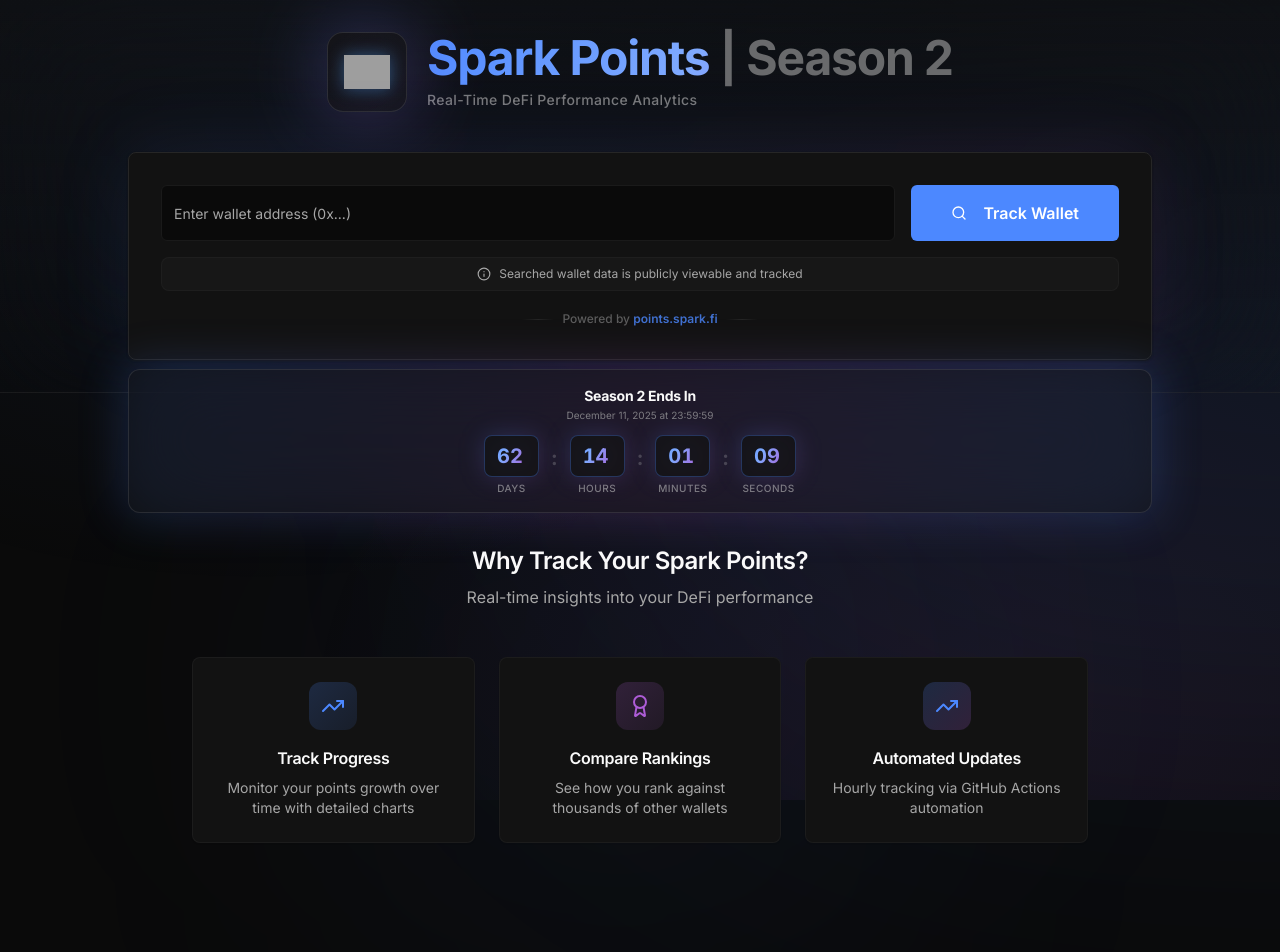
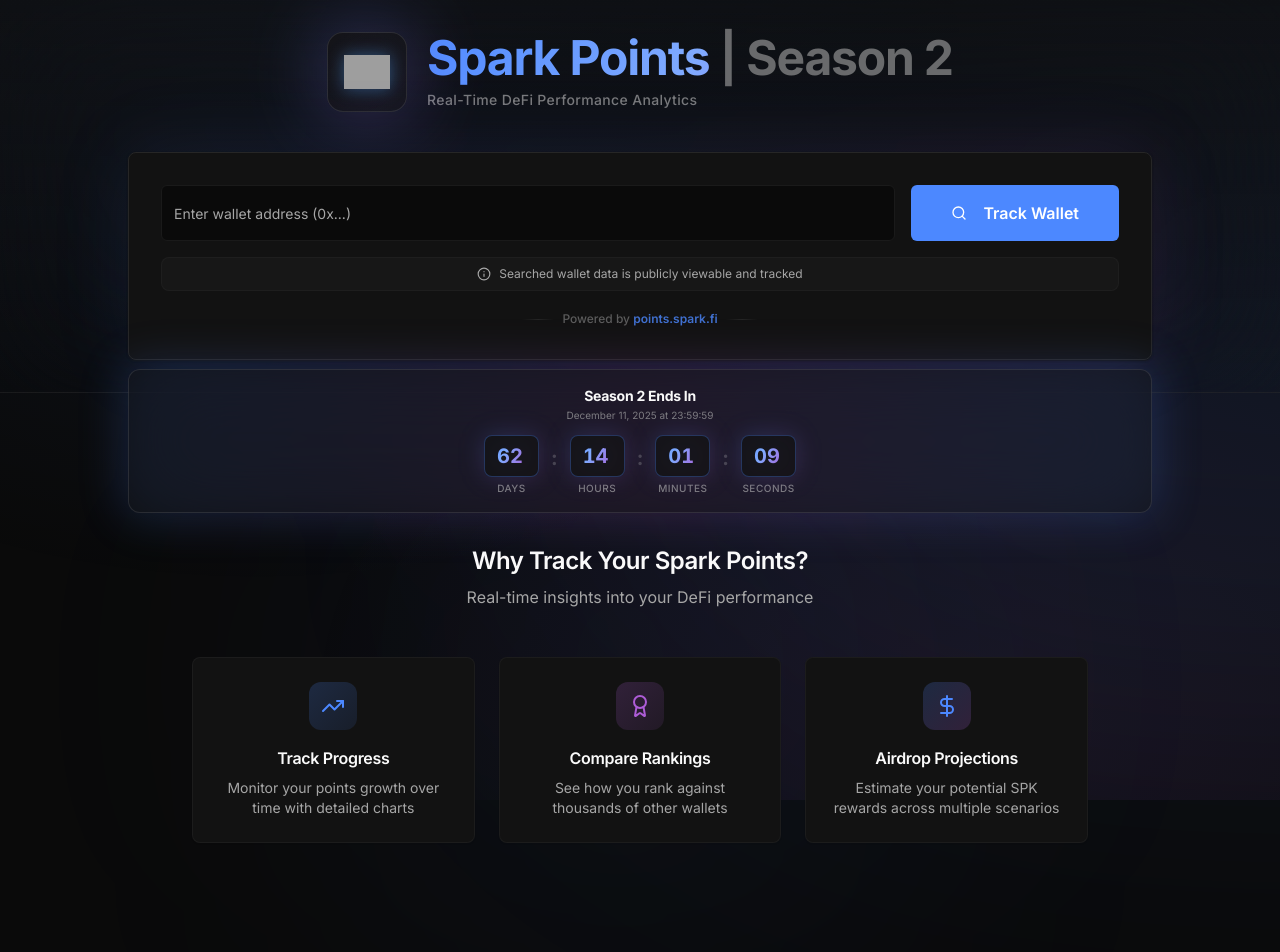
Before and after one commit to goncaloreis/spark-live-show, a React (Vite) app: page / in a window 1280 px wide. Shown: the top 952 px of the page. Built offline with nearby package versions, Linux system fonts and the light colour scheme; grey boxes are pictures that could not be loaded; the HTML template or start-up script is replaced by a standard one.

Commit message:
Replace "Automated Updates"

```diff
--- a/src/pages/Index.tsx
+++ b/src/pages/Index.tsx
@@ -311,10 +311,10 @@ const Index = () => {
 
                 <Card className="p-6 text-center border-border/50 hover:border-primary/30 transition-colors">
                   <div className="w-12 h-12 mx-auto mb-4 rounded-xl bg-gradient-to-br from-primary/20 to-secondary/20 flex items-center justify-center">
-                    <TrendingUp className="w-6 h-6 text-primary" />
+                    <DollarSign className="w-6 h-6 text-primary" />
                   </div>
-                  <h4 className="font-semibold mb-2">Automated Updates</h4>
-                  <p className="text-sm text-muted-foreground">Hourly tracking via GitHub Actions automation</p>
+                  <h4 className="font-semibold mb-2">Airdrop Projections</h4>
+                  <p className="text-sm text-muted-foreground">Estimate your potential SPK rewards across multiple scenarios</p>
                 </Card>
               </div>
             </div>
```
